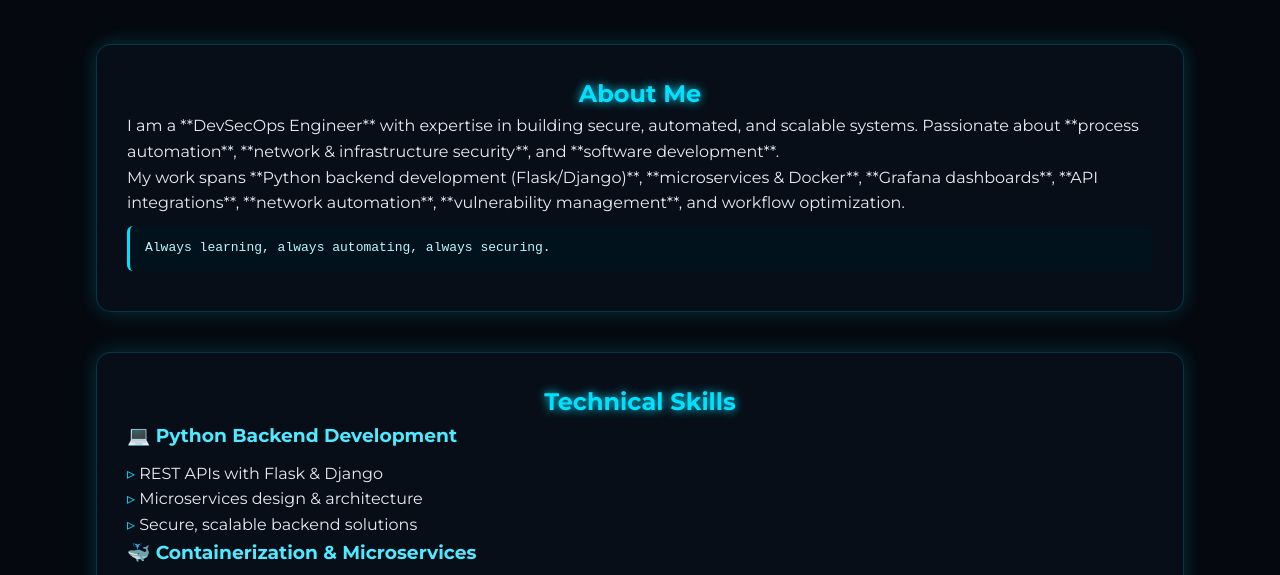
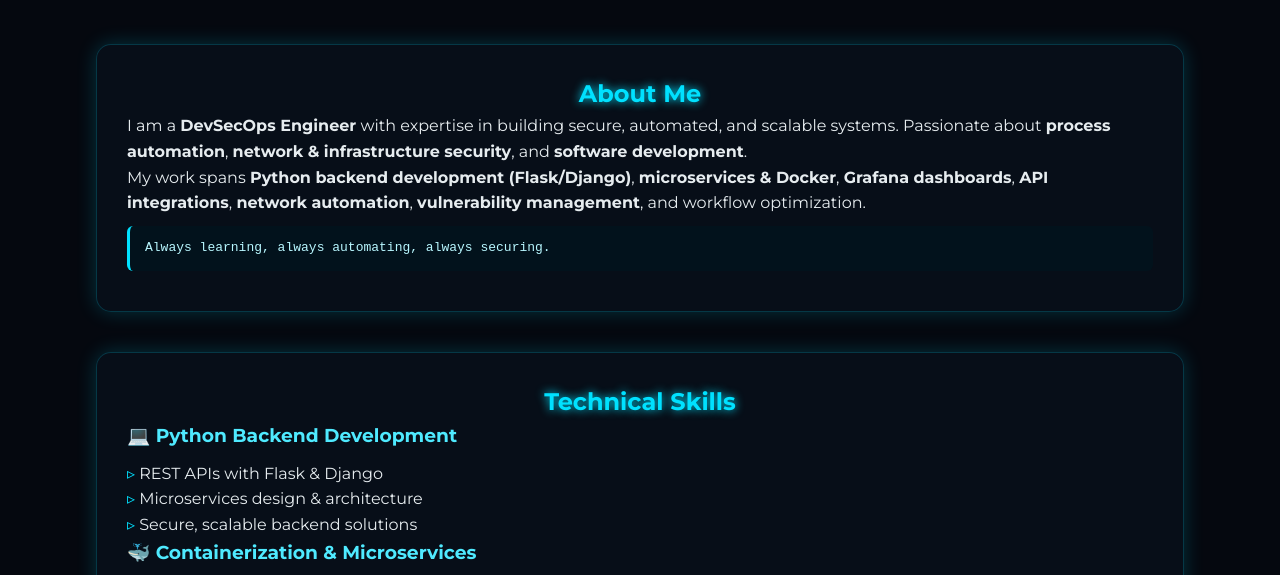
Before and after one commit to ihamzazahid/ihamzazahid, a plain HTML site: page index.html in a window 1280 px wide. Shown: the part 172-747 px from the top of the page. Drawn offline with Linux system fonts and the light colour scheme.

Commit message:
Enhance About Me section with strong tags

```diff
--- a/index.html
+++ b/index.html
@@ -212,13 +212,17 @@ btn.onclick = () => {
     <div class="section">
         <h2>About Me</h2>
         <p>
-            I am a **DevSecOps Engineer** with expertise in building secure, automated, and scalable systems.
-            Passionate about **process automation**, **network & infrastructure security**, and **software development**.
-        </p>
-        <p>
-            My work spans **Python backend development (Flask/Django)**, **microservices & Docker**, **Grafana dashboards**,
-            **API integrations**, **network automation**, **vulnerability management**, and workflow optimization.
-        </p>
+    I am a <strong>DevSecOps Engineer</strong> with expertise in building secure, automated, and scalable systems.
+    Passionate about <strong>process automation</strong>, <strong>network & infrastructure security</strong>,
+    and <strong>software development</strong>.
+</p>
+
+<p>
+    My work spans <strong>Python backend development (Flask/Django)</strong>, <strong>microservices & Docker</strong>,
+    <strong>Grafana dashboards</strong>, <strong>API integrations</strong>, <strong>network automation</strong>,
+    <strong>vulnerability management</strong>, and workflow optimization.
+</p>
+
         <div class="codebox">
             Always learning, always automating, always securing.
         </div>
```
